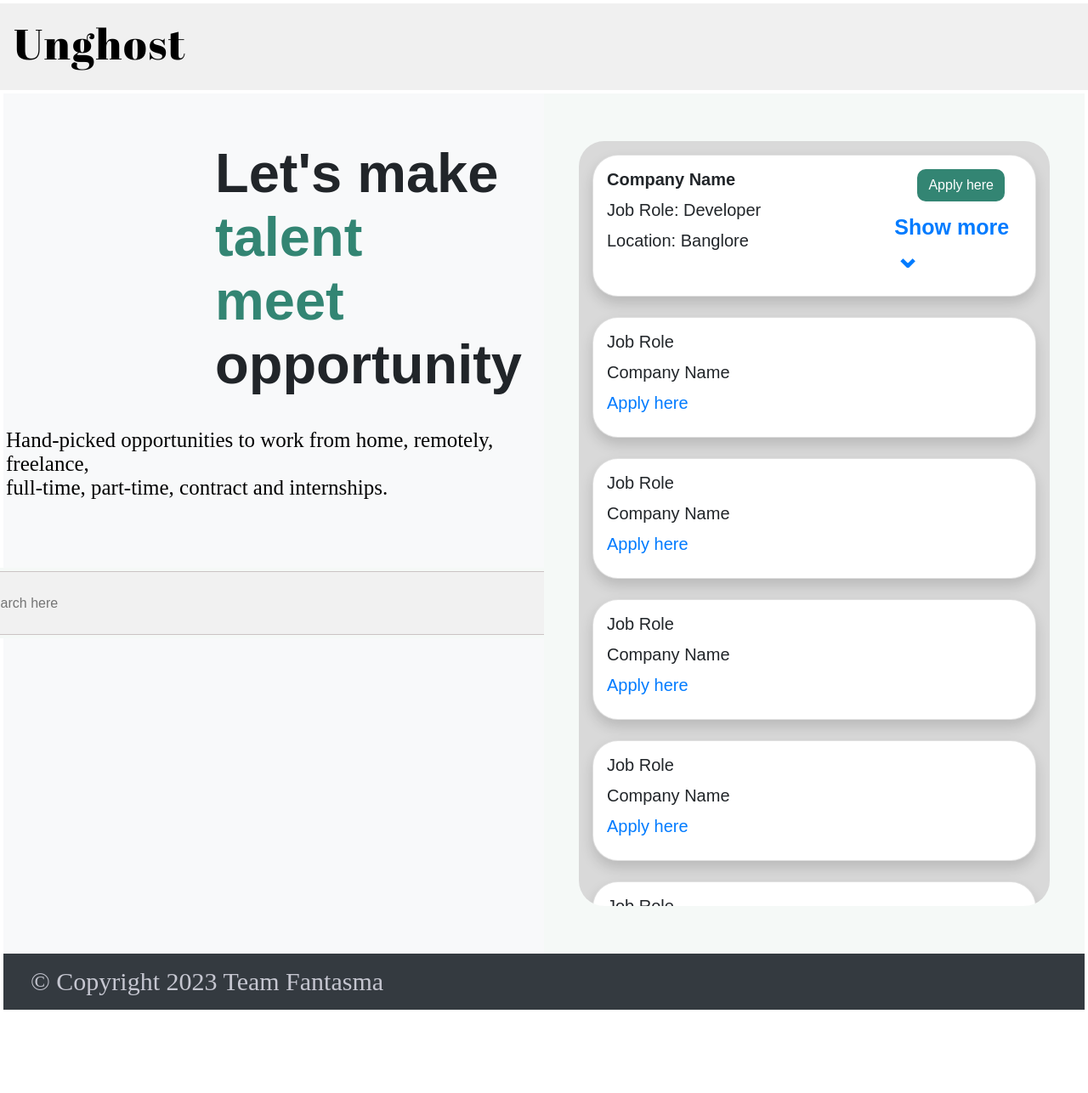
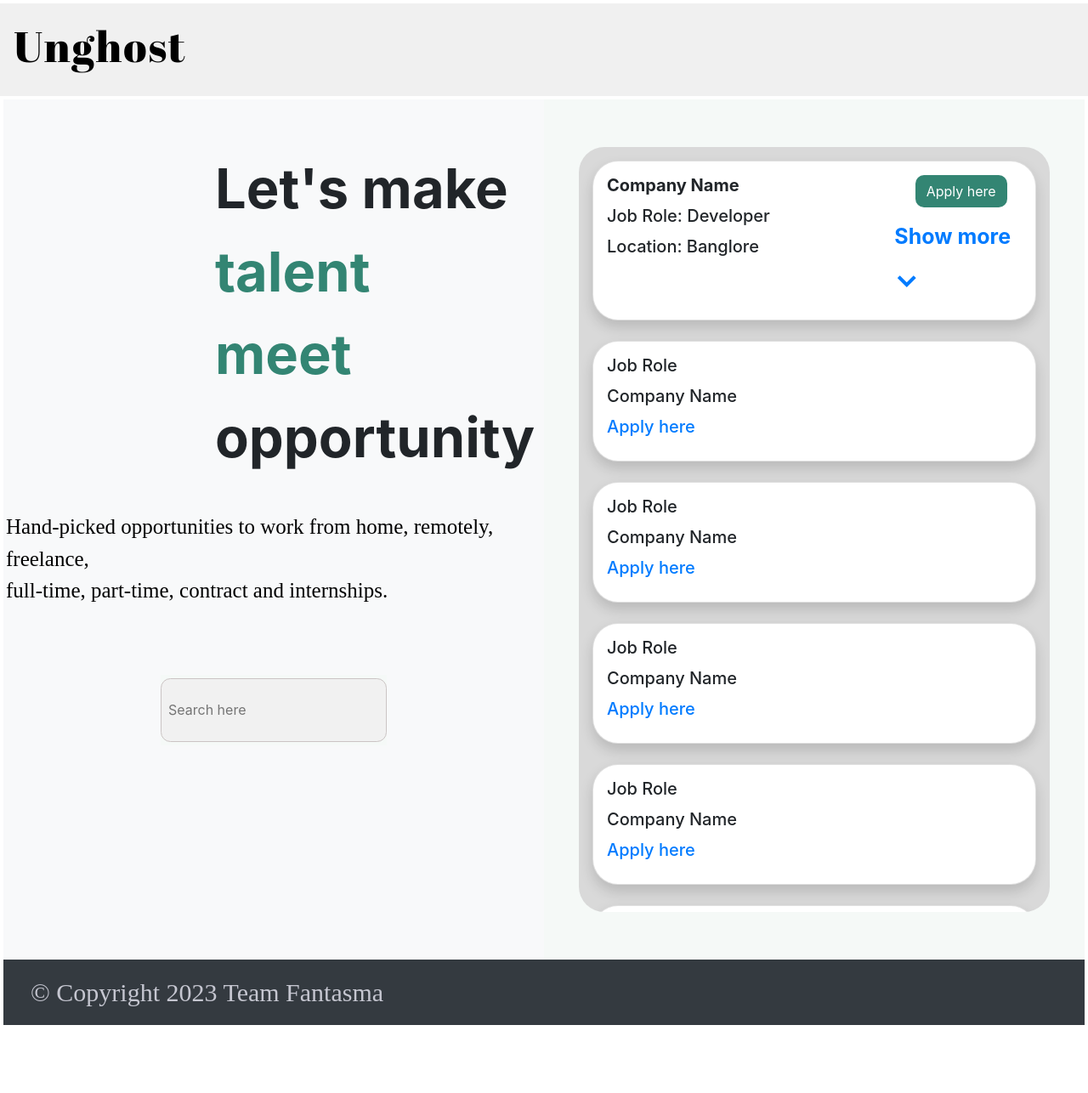
Before and after one commit to yazh1202/TeamFantasmaWebsite, a Flask app: page / in a window 1280 px wide. Shown: the whole page at 85% size. Run offline with Flask 3, Linux system fonts and the light colour scheme; lists and menus that the app fills with data are empty; some libraries are stand-ins or nearby versions.

Commit message:
Autocomplete fully implemented

```diff
--- a/static/css/js/script.js
+++ b/static/css/js/script.js
@@ -9,237 +9,16 @@ const countries = [
   "Lawyer",
   "Physician",
   "Manager",
+  "Python  Developer",
 ];
 
-// var countries = [
-//   "Afghanistan",
-//   "Albania",
-//   "Algeria",
-//   "Andorra",
-//   "Angola",
-//   "Anguilla",
-//   "Antigua &amp; Barbuda",
-//   "Argentina",
-//   "Armenia",
-//   "Aruba",
-//   "Australia",
-//   "Austria",
-//   "Azerbaijan",
-//   "Bahamas",
-//   "Bahrain",
-//   "Bangladesh",
-//   "Barbados",
-//   "Belarus",
-//   "Belgium",
-//   "Belize",
-//   "Benin",
-//   "Bermuda",
-//   "Bhutan",
-//   "Bolivia",
-//   "Bosnia &amp; Herzegovina",
-//   "Botswana",
-//   "Brazil",
-//   "British Virgin Islands",
-//   "Brunei",
-//   "Bulgaria",
-//   "Burkina Faso",
-//   "Burundi",
-//   "Cambodia",
-//   "Cameroon",
-//   "Canada",
-//   "Cape Verde",
-//   "Cayman Islands",
-//   "Central Arfrican Republic",
-//   "Chad",
-//   "Chile",
-//   "China",
-//   "Colombia",
-//   "Congo",
-//   "Cook Islands",
-//   "Costa Rica",
-//   "Cote D Ivoire",
-//   "Croatia",
-//   "Cuba",
-//   "Curacao",
-//   "Cyprus",
-//   "Czech Republic",
-//   "Denmark",
-//   "Djibouti",
-//   "Dominica",
-//   "Dominican Republic",
-//   "Ecuador",
-//   "Egypt",
-//   "El Salvador",
-//   "Equatorial Guinea",
-//   "Eritrea",
-//   "Estonia",
-//   "Ethiopia",
-//   "Falkland Islands",
-//   "Faroe Islands",
-//   "Fiji",
-//   "Finland",
-//   "France",
-//   "French Polynesia",
-//   "French West Indies",
-//   "Gabon",
-//   "Gambia",
-//   "Georgia",
-//   "Germany",
-//   "Ghana",
-//   "Gibraltar",
-//   "Greece",
-//   "Greenland",
-//   "Grenada",
-//   "Guam",
-//   "Guatemala",
-//   "Guernsey",
-//   "Guinea",
-//   "Guinea Bissau",
-//   "Guyana",
-//   "Haiti",
-//   "Honduras",
-//   "Hong Kong",
-//   "Hungary",
-//   "Iceland",
-//   "India",
-//   "Indonesia",
-//   "Iran",
-//   "Iraq",
-//   "Ireland",
-//   "Isle of Man",
-//   "Israel",
-//   "Italy",
-//   "Jamaica",
-//   "Japan",
-//   "Jersey",
-//   "Jordan",
-//   "Kazakhstan",
-//   "Kenya",
-//   "Kiribati",
-//   "Kosovo",
-//   "Kuwait",
-//   "Kyrgyzstan",
-//   "Laos",
-//   "Latvia",
-//   "Lebanon",
-//   "Lesotho",
-//   "Liberia",
-//   "Libya",
-//   "Liechtenstein",
-//   "Lithuania",
-//   "Luxembourg",
-//   "Macau",
-//   "Macedonia",
-//   "Madagascar",
-//   "Malawi",
-//   "Malaysia",
-//   "Maldives",
-//   "Mali",
-//   "Malta",
-//   "Marshall Islands",
-//   "Mauritania",
-//   "Mauritius",
-//   "Mexico",
-//   "Micronesia",
-//   "Moldova",
-//   "Monaco",
-//   "Mongolia",
-//   "Montenegro",
-//   "Montserrat",
-//   "Morocco",
-//   "Mozambique",
-//   "Myanmar",
-//   "Namibia",
-//   "Nauro",
-//   "Nepal",
-//   "Netherlands",
-//   "Netherlands Antilles",
-//   "New Caledonia",
-//   "New Zealand",
-//   "Nicaragua",
-//   "Niger",
-//   "Nigeria",
-//   "North Korea",
-//   "Norway",
-//   "Oman",
-//   "Pakistan",
-//   "Palau",
-//   "Palestine",
-//   "Panama",
-//   "Papua New Guinea",
-//   "Paraguay",
-//   "Peru",
-//   "Philippines",
-//   "Poland",
-//   "Portugal",
-//   "Puerto Rico",
-//   "Qatar",
-//   "Reunion",
-//   "Romania",
-//   "Russia",
-//   "Rwanda",
-//   "Saint Pierre &amp; Miquelon",
-//   "Samoa",
-//   "San Marino",
-//   "Sao Tome and Principe",
-//   "Saudi Arabia",
-//   "Senegal",
-//   "Serbia",
-//   "Seychelles",
-//   "Sierra Leone",
-//   "Singapore",
-//   "Slovakia",
-//   "Slovenia",
-//   "Solomon Islands",
-//   "Somalia",
-//   "South Africa",
-//   "South Korea",
-//   "South Sudan",
-//   "Spain",
-//   "Sri Lanka",
-//   "St Kitts &amp; Nevis",
-//   "St Lucia",
-//   "St Vincent",
-//   "Sudan",
-//   "Suriname",
-//   "Swaziland",
-//   "Sweden",
-//   "Switzerland",
-//   "Syria",
-//   "Taiwan",
-//   "Tajikistan",
-//   "Tanzania",
-//   "Thailand",
-//   "Timor L'Este",
-//   "Togo",
-//   "Tonga",
-//   "Trinidad &amp; Tobago",
-//   "Tunisia",
-//   "Turkey",
-//   "Turkmenistan",
-//   "Turks &amp; Caicos",
-//   "Tuvalu",
-//   "Uganda",
-//   "Ukraine",
-//   "United Arab Emirates",
-//   "United Kingdom",
-//   "United States of America",
-//   "Uruguay",
-//   "Uzbekistan",
-//   "Vanuatu",
-//   "Vatican City",
-//   "Venezuela",
-//   "Vietnam",
-//   "Virgin Islands (US)",
-//   "Yemen",
-//   "Zambia",
-//   "Zimbabwe",
-// ];
+
 
 function autocomplete(inp, arr) {
   /*the autocomplete function takes two arguments,
-        the text field element and an array of possible autocompleted values:*/
+              the text field element and an array of possible autocompleted values:*/
   var currentFocus;
+
   /*execute a function when someone writes in the text field:*/
   inp.addEventListener("input", function (e) {
     var a,
@@ -273,8 +52,7 @@ function autocomplete(inp, arr) {
         b.addEventListener("click", function (e) {
           /*insert the value for the autocomplete text field:*/
           inp.value = this.getElementsByTagName("input")[0].value;
-          /*close the list of autocompleted values,
-                                        (or any other open lists of autocompleted values:*/
+          /*close the list of autocompleted values,or any other open lists of autocompleted values:*/
           closeAllLists();
         });
         a.appendChild(b);
@@ -287,14 +65,14 @@ function autocomplete(inp, arr) {
     if (x) x = x.getElementsByTagName("div");
     if (e.keyCode == 40) {
       /*If the arrow DOWN key is pressed,
-                        increase the currentFocus variable:*/
+                                          increase the currentFocus variable:*/
       currentFocus++;
       /*and and make the current item more visible:*/
       addActive(x);
     } else if (e.keyCode == 38) {
       //up
       /*If the arrow UP key is pressed,
-                        decrease the currentFocus variable:*/
+                                          decrease the currentFocus variable:*/
       currentFocus--;
       /*and and make the current item more visible:*/
       addActive(x);
@@ -328,7 +106,7 @@ function autocomplete(inp, arr) {
 
   function closeAllLists(elmnt) {
     /*close all autocomplete lists in the document,
-                except the one passed as an argument:*/
+                            except the one passed as an argument:*/
     var x = document.getElementsByClassName("autocomplete-items");
     for (var i = 0; i < x.length; i++) {
       if (elmnt != x[i] && elmnt != inp) {
--- a/static/css/style.css
+++ b/static/css/style.css
@@ -133,12 +133,10 @@
     box-sizing: border-box;
 }
 
-body {
-    font: 16px Arial;
-}
+
+/* autocmplete style starts */
 
 .autocomplete {
-    /*the container must be positioned relative:*/
     position: relative;
     display: inline-block;
 }
@@ -189,3 +187,6 @@ input[type=submit] {
     background-color: DodgerBlue !important;
     color: #ffffff;
 }
+
+
+/* Autocomplete style ends */
--- a/templates/home.html
+++ b/templates/home.html
@@ -27,19 +27,21 @@
         <!--Search bar starts-->
         <div class="row d-flex align-item-center justify-content-center">
             <form action="" autocomplete="off">
-                <div class="search-bar">
-                    <div class="autocomplete" style="width:700px;">
-                        <input type="text" id="myInput" name="myCountry" class="input-group p-2 input-box mt-1 mb-1" placeholder="Search here">
-                        <!-- <button class="btn search-btn btn-lg m-1 ml-2">Search</button> -->
-                    </div>
+                <div class="search-bar autocomplete">
+                    <!-- <div class="autocomplete" style="width:600px;"> -->
+                    <input type="text" id="myInput" name="myCountry" class="input-group p-2 input-box mt-1 mb-1" placeholder="Search here">
+
+                    <!-- Script for autocomplete starts-->
+                    <script>
+                        autocomplete(document.getElementById("myInput"), countries);
+                    </script>
+                    <!-- Script for autocmplete ends -->
+
+                    <!-- </div> -->
                 </div>
             </form>
         </div>
         <!--Search bar ends-->
-
-        <script>
-            autocomplete(document.getElementById("myInput"), countries);
-        </script>
     </div>
 
     <!--Div of Result Body-->
```
